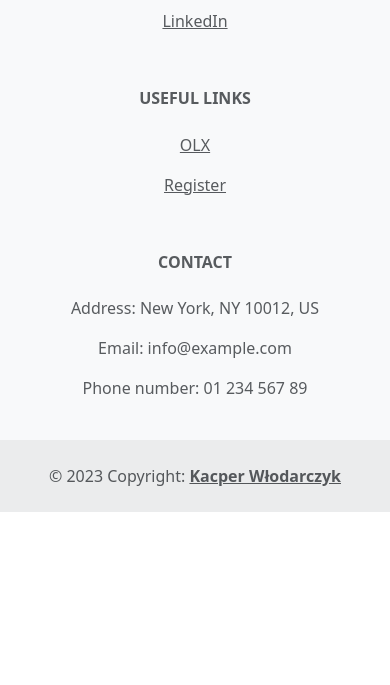
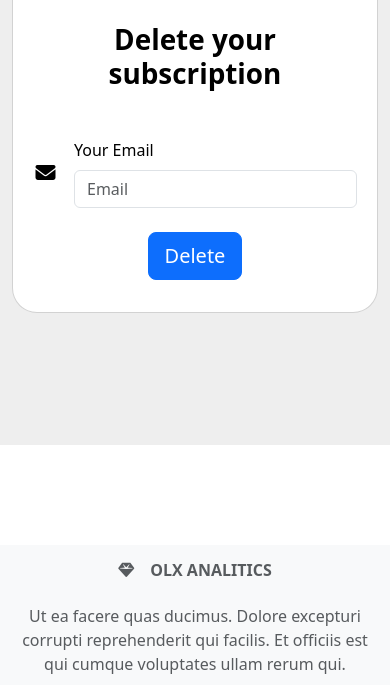
Before and after one commit to DEENUU1/OLX-Analytics, a Flask app: page /delete in a window 390 px wide. Shown: the part 455-1140 px from the top of the page. Before the commit the page ends 967 px from the top, so only its background shows below. Run offline with Flask 3, Linux system fonts and the light colour scheme; some libraries are stand-ins or nearby versions.

Commit message:
Style | Bootstrap style for delete subscription  page

```diff
--- a/web/templates/auth/delete_account.html
+++ b/web/templates/auth/delete_account.html
@@ -1,6 +1,6 @@
 {% extends "base.html" %}
 
-{% block title %}OLX Analitics | Register{% endblock %}
+{% block title %}OLX Analitics | Delete{% endblock %}
 
 {% block style %}
   <link rel="stylesheet" type="text/css" href="/static/css/result.css" />
@@ -10,11 +10,47 @@
 {% block content %}
 
 
-<form method="POST">
-  {{ form.hidden_tag() }}
-  {{form.email}}
-  <button type="submit" class="btn btn-primary">Delete account</button>
-</form>
+<section class="vh-100" style="background-color: #eee;">
+  <div class="container h-100">
+    <div class="row d-flex justify-content-center align-items-center h-100">
+      <div class="col-lg-12 col-xl-11">
+        <div class="card text-black" style="border-radius: 25px;">
+          <div class="card-body p-md-5">
+            <div class="row justify-content-center">
+              <div class="col-md-10 col-lg-6 col-xl-5 order-2 order-lg-1">
 
+                <p class="text-center h1 fw-bold mb-5 mx-1 mx-md-4 mt-4">Delete your subscription</p>
+
+                <form class="mx-1 mx-md-4" method="POST">
+                  {{ form.hidden_tag() }}
+
+                  <div class="d-flex flex-row align-items-center mb-4">
+                    <i class="fas fa-envelope fa-lg me-3 fa-fw"></i>
+                    <div class="form-outline flex-fill mb-0">
+                      <label class="form-label" for="form3Example3c">Your Email</label>
+                      {{form.email(class="form-control")}}
+                    </div>
+                  </div>
+
+                  <div class="d-flex justify-content-center mx-4 mb-3 mb-lg-4">
+                    <button type="submit" class="btn btn-primary btn-lg">Delete</button>
+                  </div>
+
+                </form>
+
+              </div>
+              <div class="col-md-10 col-lg-6 col-xl-7 d-flex align-items-center order-1 order-lg-2">
+
+                <img src="https://static.vecteezy.com/system/resources/previews/000/661/908/original/real-estate-isometric-illustration-vector-graphic.jpg"
+                  class="img-fluid" alt="Sample image">
+
+              </div>
+            </div>
+          </div>
+        </div>
+      </div>
+    </div>
+  </div>
+</section>
 
 {% endblock %}
```
